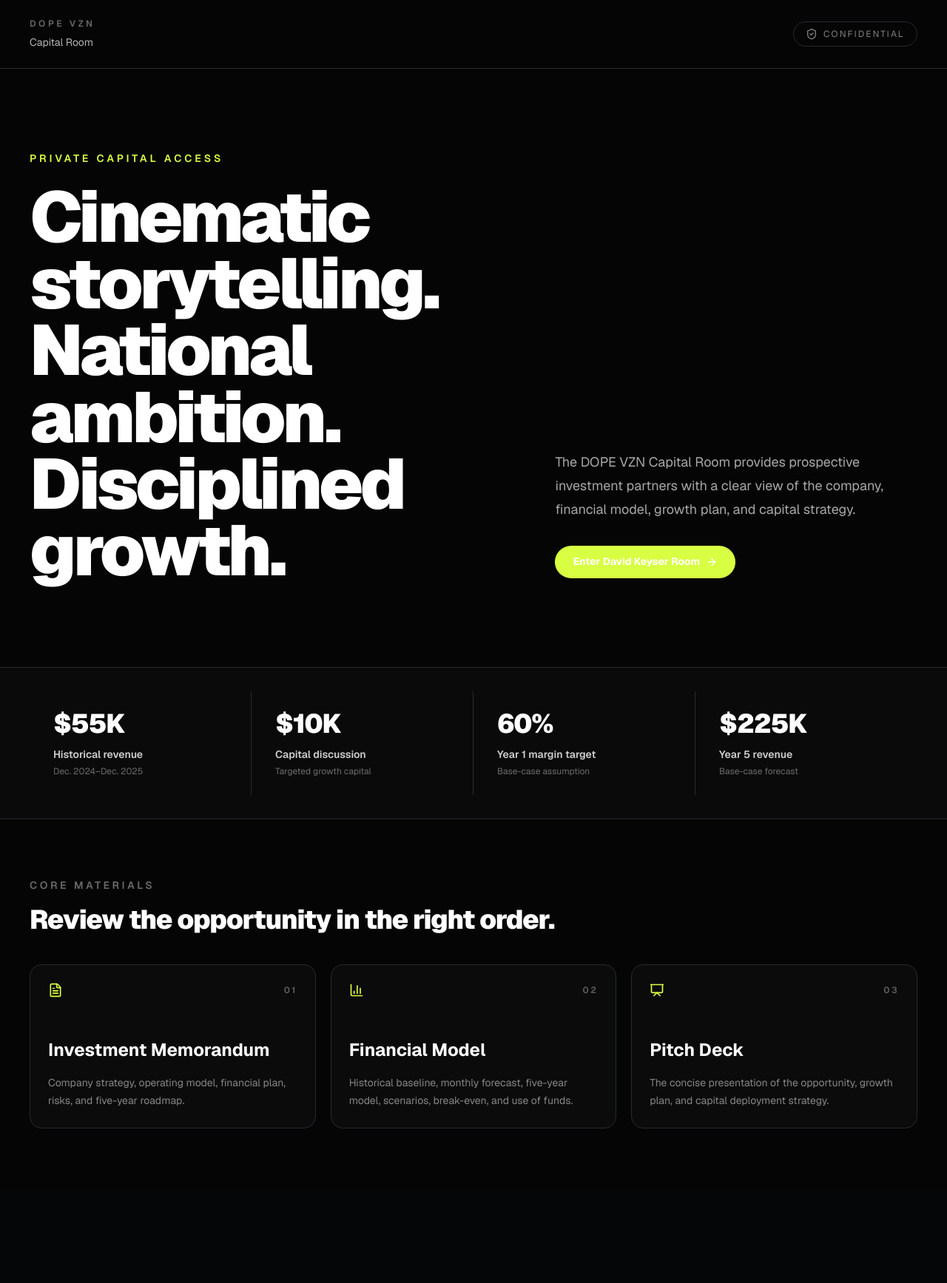
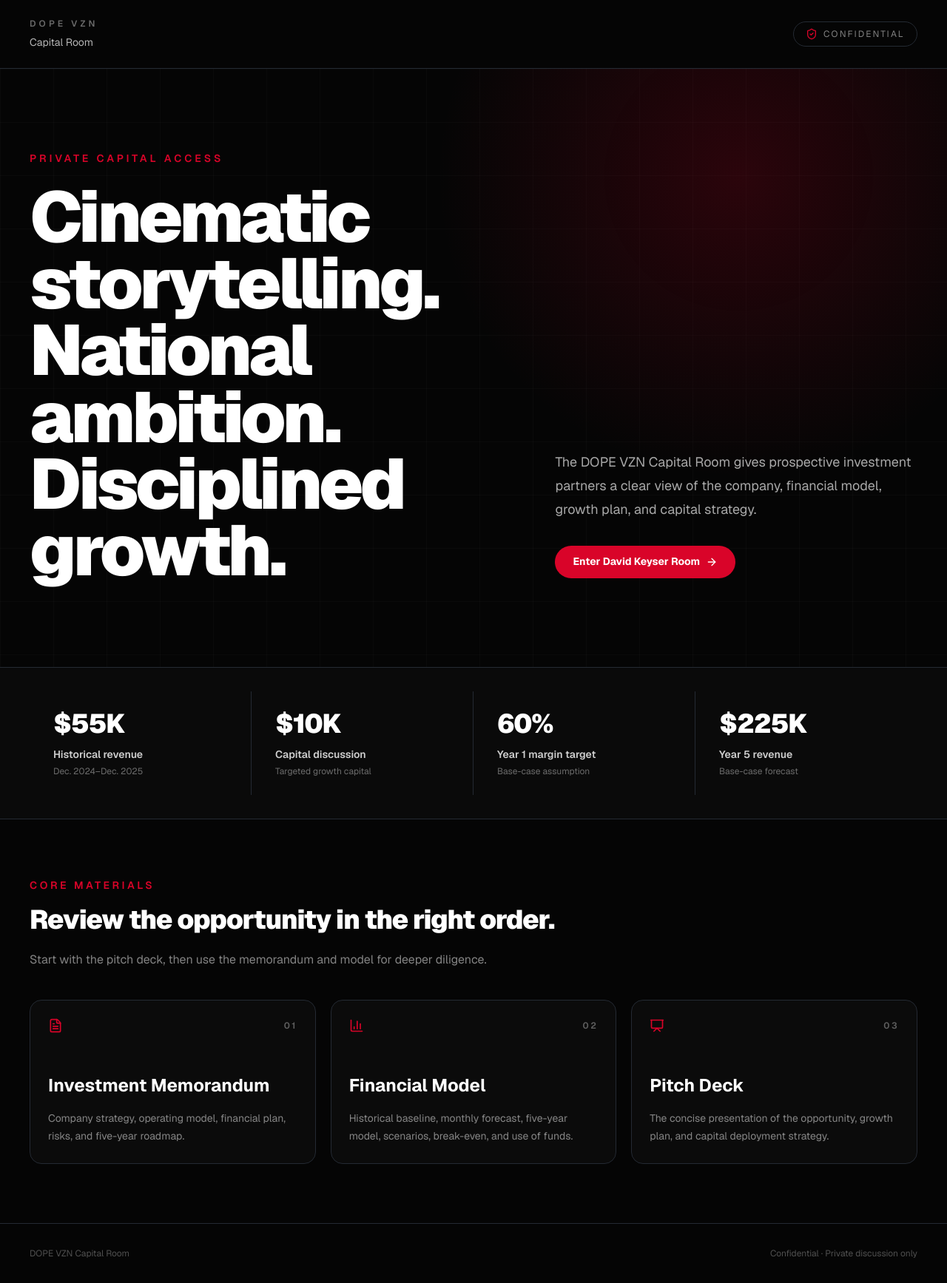
Before and after one commit to dopevzn/dope-portal, a Next.js app: page / in a window 1280 px wide. Shown: the whole page at 74% size. Before the commit the page ends 1606 px from the top, so only its background shows below. Built offline with nearby package versions, Linux system fonts and the light colour scheme; no server answers.

Commit message:
Finish DOPE VZN Capital Room branding

```diff
--- a/components/landing/landing-page.tsx
+++ b/components/landing/landing-page.tsx
@@ -28,33 +28,36 @@
       <header className="border-b border-white/10">
         <div className="mx-auto flex max-w-7xl items-center justify-between px-6 py-6 lg:px-10">
           <div>
-            <p className="text-xs font-semibold uppercase tracking-[0.3em] text-white/40">DOPE VZN</p>
+            <p className="text-xs font-semibold uppercase tracking-[0.34em] text-white/40">DOPE VZN</p>
             <p className="mt-2 text-sm text-white/70">Capital Room</p>
           </div>
           <div className="flex items-center gap-2 rounded-full border border-white/10 px-4 py-2 text-xs uppercase tracking-[0.18em] text-white/50">
-            <ShieldCheck className="size-4" /> Confidential
+            <ShieldCheck className="size-4 text-[#D90429]" /> Confidential
           </div>
         </div>
       </header>
 
-      <section className="mx-auto max-w-7xl px-6 py-20 lg:px-10 lg:py-28">
+      <section className="relative overflow-hidden">
+        <div className="absolute inset-0 bg-[radial-gradient(circle_at_78%_18%,rgba(217,4,41,0.18),transparent_34%),linear-gradient(rgba(255,255,255,0.02)_1px,transparent_1px),linear-gradient(90deg,rgba(255,255,255,0.02)_1px,transparent_1px)] bg-[length:auto,72px_72px,72px_72px]" />
+        <div className="relative mx-auto max-w-7xl px-6 py-20 lg:px-10 lg:py-28">
           <div className="grid gap-12 lg:grid-cols-[1.15fr_0.85fr] lg:items-end">
             <div>
-            <p className="text-sm font-semibold uppercase tracking-[0.28em] text-[#d8ff42]">Private capital access</p>
+              <p className="text-sm font-semibold uppercase tracking-[0.28em] text-[#D90429]">Private capital access</p>
               <h1 className="mt-6 max-w-4xl text-5xl font-black leading-[0.94] tracking-[-0.045em] sm:text-6xl lg:text-8xl">
                 Cinematic storytelling. National ambition. Disciplined growth.
               </h1>
             </div>
             <div className="max-w-xl lg:pb-2">
               <p className="text-lg leading-8 text-white/65">
-              The DOPE VZN Capital Room provides prospective investment partners with a clear view of the company, financial model, growth plan, and capital strategy.
+                The DOPE VZN Capital Room gives prospective investment partners a clear view of the company, financial model, growth plan, and capital strategy.
               </p>
               <Link
                 href="/investors/david-keyser"
-              className="mt-8 inline-flex items-center gap-2 rounded-full bg-[#d8ff42] px-6 py-3 text-sm font-bold text-black transition hover:scale-[1.02]"
+                className="mt-8 inline-flex items-center gap-2 rounded-full bg-[#D90429] px-6 py-3 text-sm font-bold text-white transition hover:bg-[#ef183c]"
               >
                 Enter David Keyser Room <ArrowRight className="size-4" />
               </Link>
+            </div>
           </div>
         </div>
       </section>
@@ -78,8 +81,9 @@
 
       <section className="mx-auto max-w-7xl px-6 py-20 lg:px-10">
         <div className="max-w-3xl">
-          <p className="text-sm font-semibold uppercase tracking-[0.25em] text-white/40">Core materials</p>
+          <p className="text-sm font-semibold uppercase tracking-[0.25em] text-[#D90429]">Core materials</p>
           <h2 className="mt-4 text-4xl font-black tracking-[-0.03em]">Review the opportunity in the right order.</h2>
+          <p className="mt-5 text-base leading-7 text-white/50">Start with the pitch deck, then use the memorandum and model for deeper diligence.</p>
         </div>
 
         <div className="mt-10 grid gap-5 lg:grid-cols-3">
@@ -91,10 +95,10 @@
                 href={document.href}
                 target="_blank"
                 rel="noreferrer"
-                className="group rounded-2xl border border-white/10 bg-white/[0.025] p-6 transition hover:-translate-y-1 hover:border-[#d8ff42]/50 hover:bg-white/[0.045]"
+                className="group rounded-2xl border border-white/10 bg-white/[0.025] p-6 transition hover:-translate-y-1 hover:border-[#D90429]/60 hover:bg-white/[0.045]"
               >
                 <div className="flex items-center justify-between">
-                  <Icon className="size-5 text-[#d8ff42]" />
+                  <Icon className="size-5 text-[#D90429]" />
                   <span className="text-xs font-semibold uppercase tracking-[0.2em] text-white/35">0{index + 1}</span>
                 </div>
                 <h3 className="mt-14 text-2xl font-bold">{document.title}</h3>
@@ -104,6 +108,13 @@
           })}
         </div>
       </section>
+
+      <footer className="border-t border-white/10">
+        <div className="mx-auto flex max-w-7xl flex-col gap-3 px-6 py-8 text-xs text-white/30 sm:flex-row sm:items-center sm:justify-between lg:px-10">
+          <p>DOPE VZN Capital Room</p>
+          <p>Confidential · Private discussion only</p>
+        </div>
+      </footer>
     </main>
   );
 }
```
Lines whose indentation alone changed are shown as unchanged.
